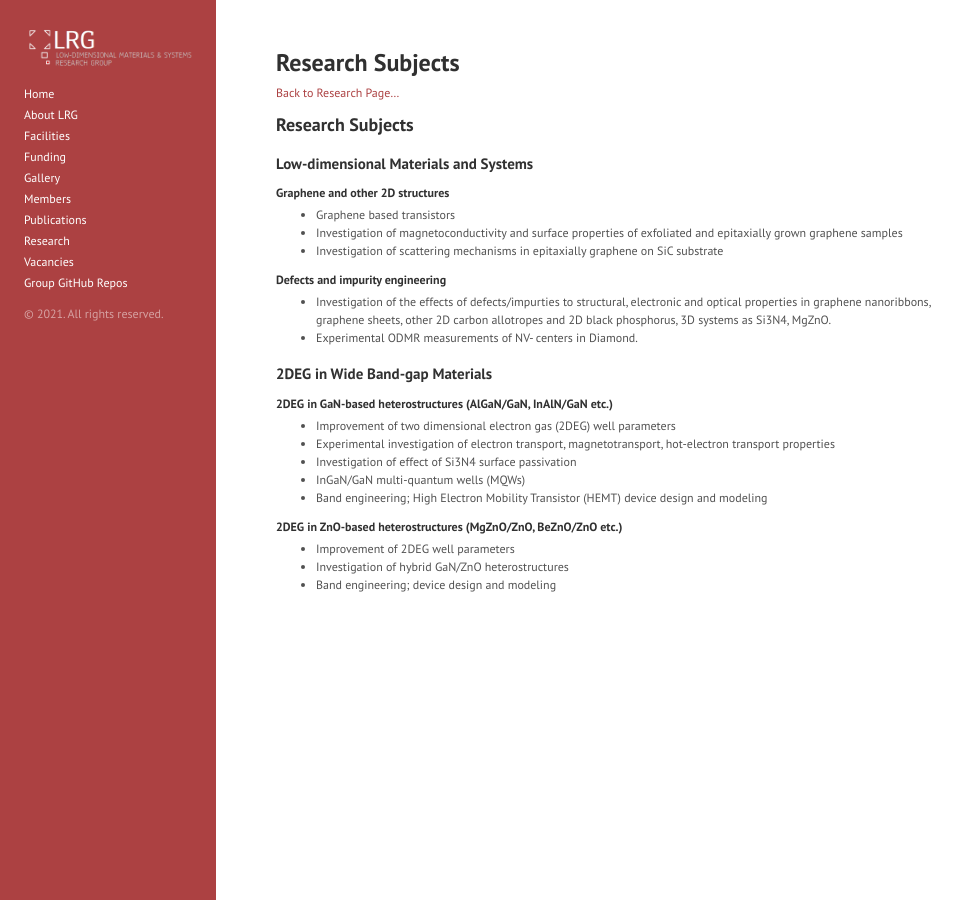
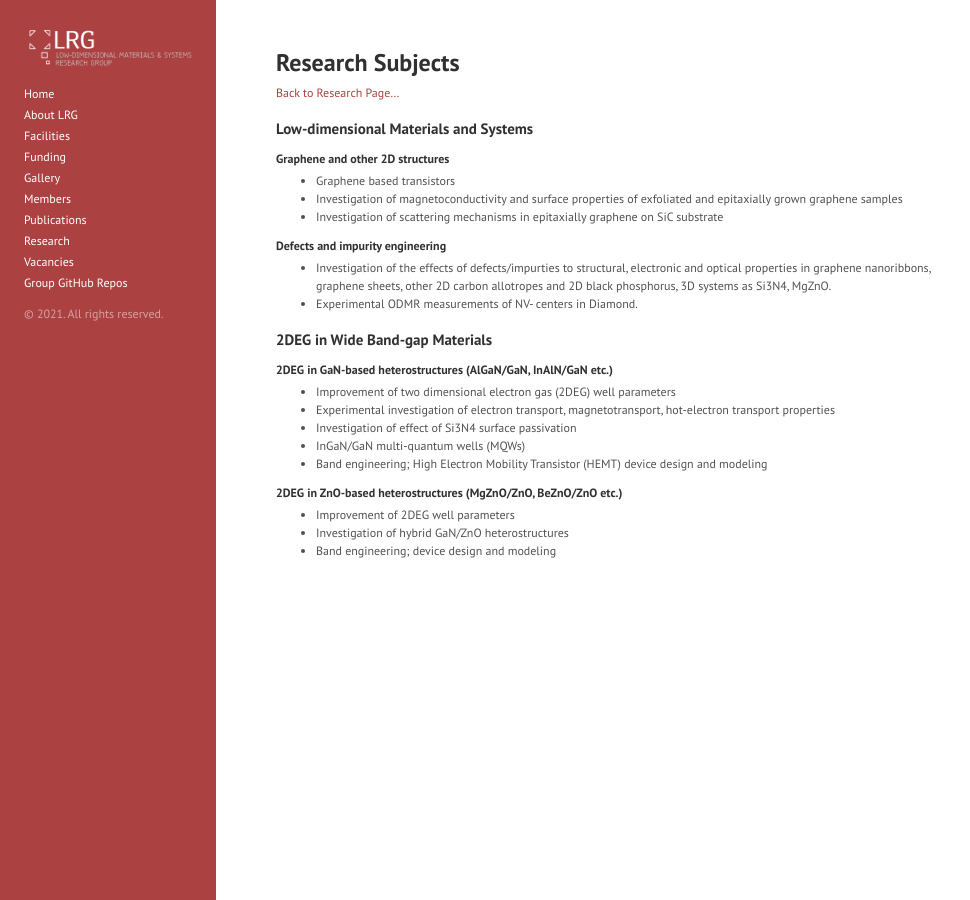
Before and after one commit to lrgresearch/oldwebsite, a Jekyll site: the page built from researchsubjects.md, in a window 1280 px wide. Shown: the whole page, without its empty margins (0-970 px from the left). Built offline with Jekyll 4.4.1, drawn with Linux system fonts in a browser that asks for light colours.

Commit message:
Update researchsubjects.md

```diff
--- a/researchsubjects.md
+++ b/researchsubjects.md
@@ -5,7 +5,6 @@ title: Research Subjects
 
 [Back to Research Page...](research.md)
 
-## Research Subjects
 ### Low-dimensional Materials and Systems
 #### Graphene and other 2D structures
 * Graphene based transistors
```
